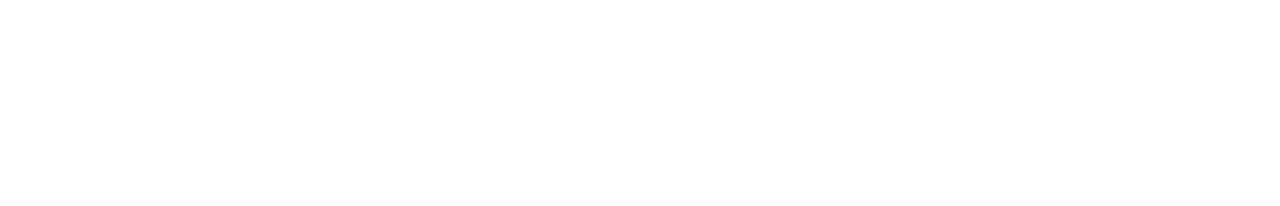
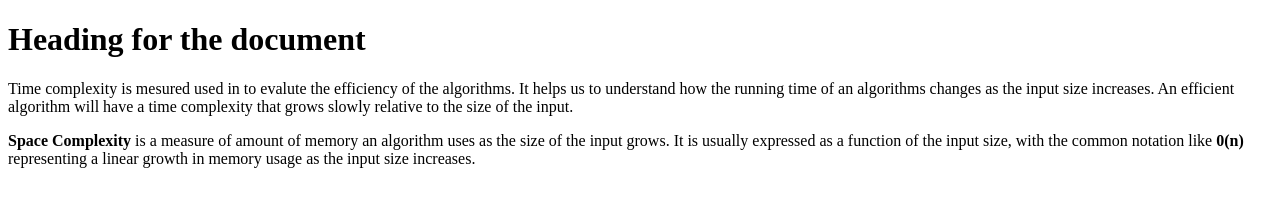
Before and after one commit to acciojob/time-and-space-complexity-RajChavan17, a website: page main.html in a window 1280 px wide. Drawn offline with Linux system fonts and the light colour scheme.

Commit message:
created a submission

```diff
--- a/main.html
+++ b/main.html
@@ -8,6 +8,9 @@
 
 <body>
 	<!-- the entire body must be written by student -->
+	<h1>Heading for the document</h1>
+	<p>Time complexity is mesured used in to evalute the efficiency of the algorithms. It helps us to understand how the running time of an algorithms changes as the input size increases. An efficient algorithm will have a time complexity that grows slowly relative to the size of the input.</p>
+	<p><b>Space Complexity</b> is a measure of amount of memory an algorithm uses as the size of the input grows. It is usually expressed as a function of the input size, with the common notation like <b>0(n)</b> representing a linear growth in memory usage as the input size increases.</p>
     <script type="text/javascript" src="./script.js">
 </script>
 
```
